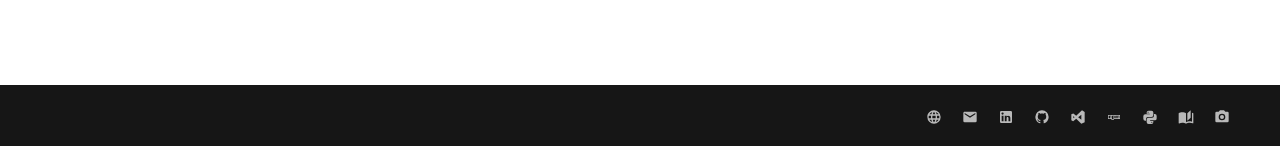
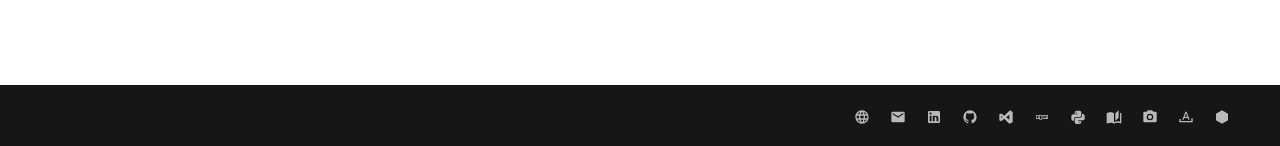
Before and after one commit to nicfv/Me, an MkDocs documentation site: the page built from docs/index.md, in a window 1280 px wide. Shown: the part 751-897 px from the top of the page. Built offline with MkDocs 1.6.1 and Material for MkDocs 9.7.7, drawn with Linux system fonts in a browser that asks for light colours.

```diff
--- a/mkdocs.yml
+++ b/mkdocs.yml
@@ -46,4 +46,8 @@ extra:
       link: https://blog.nicfv.com/
     - icon: material/camera
       link: https://photos.nicfv.com/
+    - icon: material/format-letter-matches
+      link: https://wordle.nicfv.com/
+    - icon: material/hexagon
+      link: https://hexles.com/
   generator: false
```
